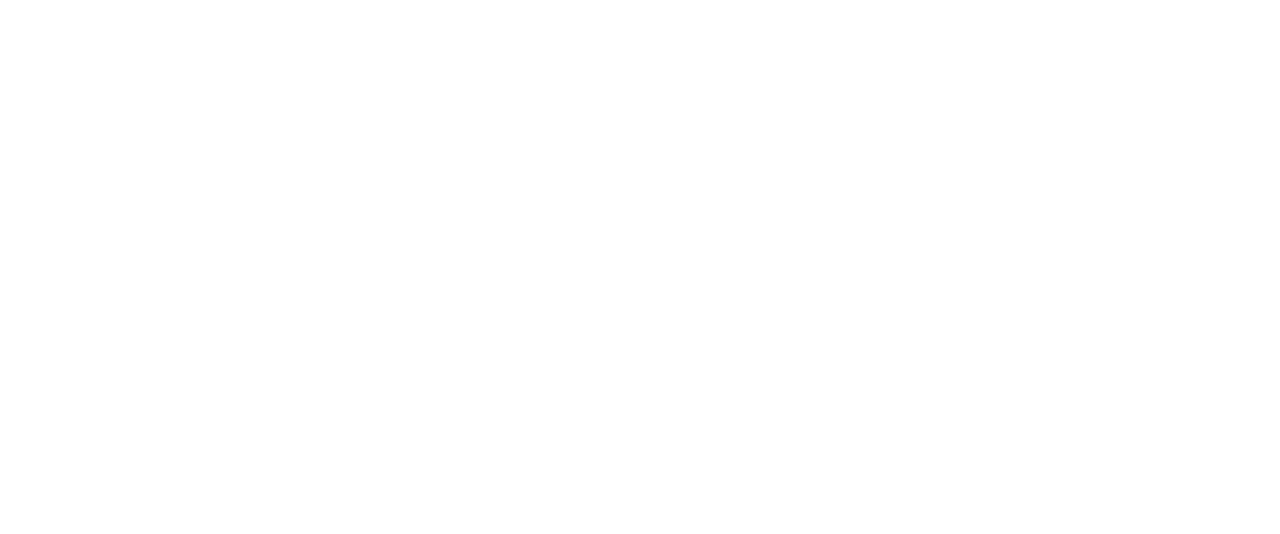
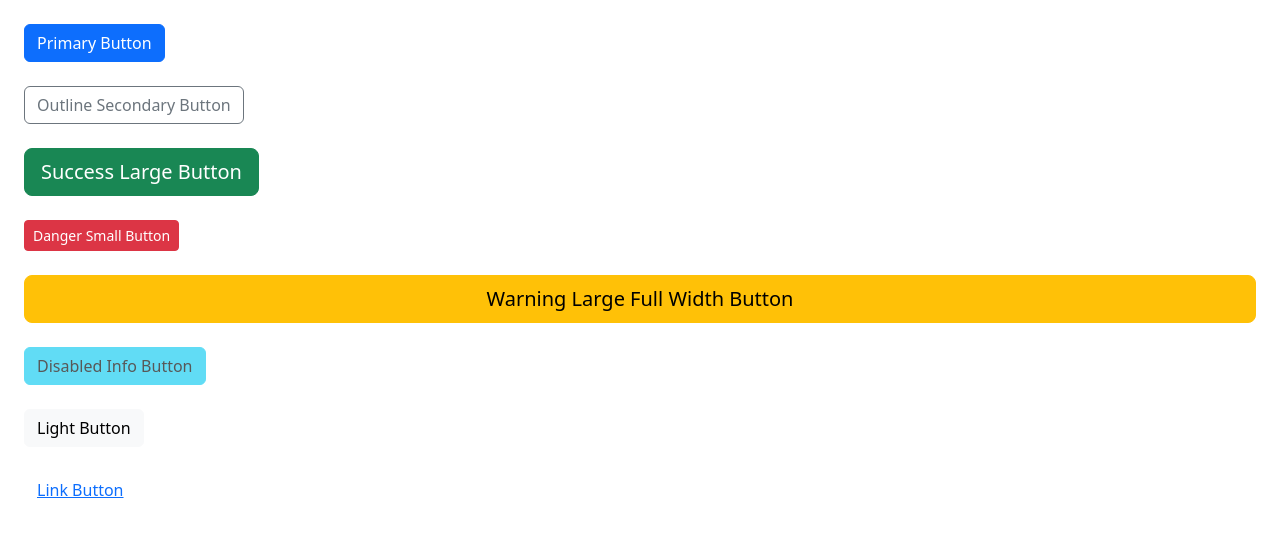
Before and after one commit to acciojob/bootstrap-buttons-aamirkcc7, a website: page main.html in a window 1280 px wide. Drawn offline with nearby package versions, Linux system fonts and the light colour scheme.

Commit message:
created a submission

```diff
--- a/main.html
+++ b/main.html
@@ -8,6 +8,74 @@
 
 <body>
 	<!-- the entire body must be written by student -->
+	<!DOCTYPE html>
+<html lang="en">
+<head>
+    <meta charset="UTF-8">
+    <title>Bootstrap Buttons Assignment</title>
+
+    <!-- Bootstrap 5 CSS -->
+    <link href="https://cdn.jsdelivr.net/npm/bootstrap@5.3.2/dist/css/bootstrap.min.css" rel="stylesheet">
+</head>
+<body class="p-4">
+
+    <!-- button-1: Primary button -->
+    <button id="button-1" class="btn btn-primary">
+        Primary Button
+    </button>
+
+    <br><br>
+
+    <!-- button-2: Outline secondary button -->
+    <button id="button-2" class="btn btn-outline-secondary">
+        Outline Secondary Button
+    </button>
+
+    <br><br>
+
+    <!-- button-3: Success large button -->
+    <button id="button-3" class="btn btn-success btn-lg">
+        Success Large Button
+    </button>
+
+    <br><br>
+
+    <!-- button-4: Danger small button -->
+    <button id="button-4" class="btn btn-danger btn-sm">
+        Danger Small Button
+    </button>
+
+    <br><br>
+
+    <!-- button-5: Warning large full-width button -->
+    <button id="button-5" class="btn btn-warning btn-lg w-100">
+        Warning Large Full Width Button
+    </button>
+
+    <br><br>
+
+    <!-- button-6: Disabled info button -->
+    <button id="button-6" class="btn btn-info" disabled>
+        Disabled Info Button
+    </button>
+
+    <br><br>
+
+    <!-- button-7: Light button -->
+    <button id="button-7" class="btn btn-light">
+        Light Button
+    </button>
+
+    <br><br>
+
+    <!-- button-8: Link button -->
+    <button id="button-8" class="btn btn-link">
+        Link Button
+    </button>
+
+</body>
+</html>
+
     <script type="text/javascript" src="./script.js">
 </script>
 
```
